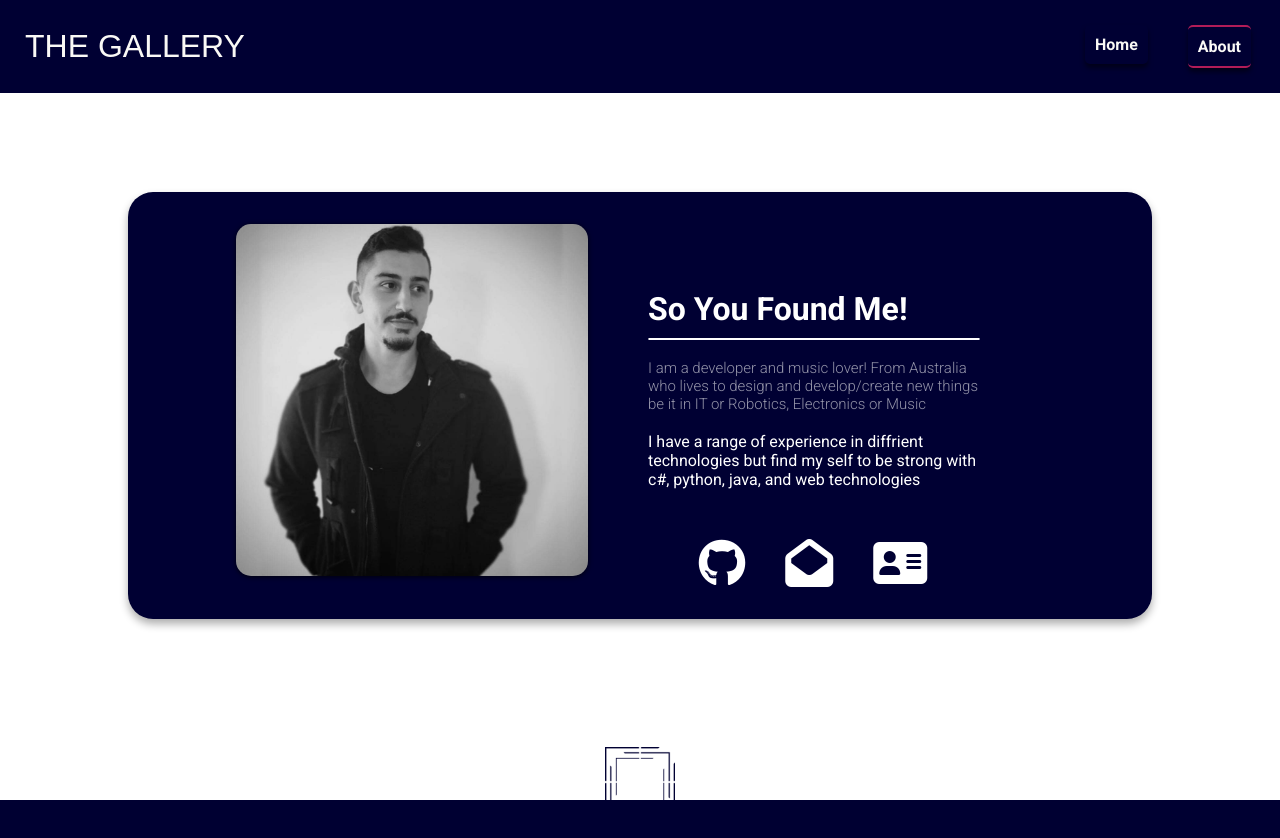
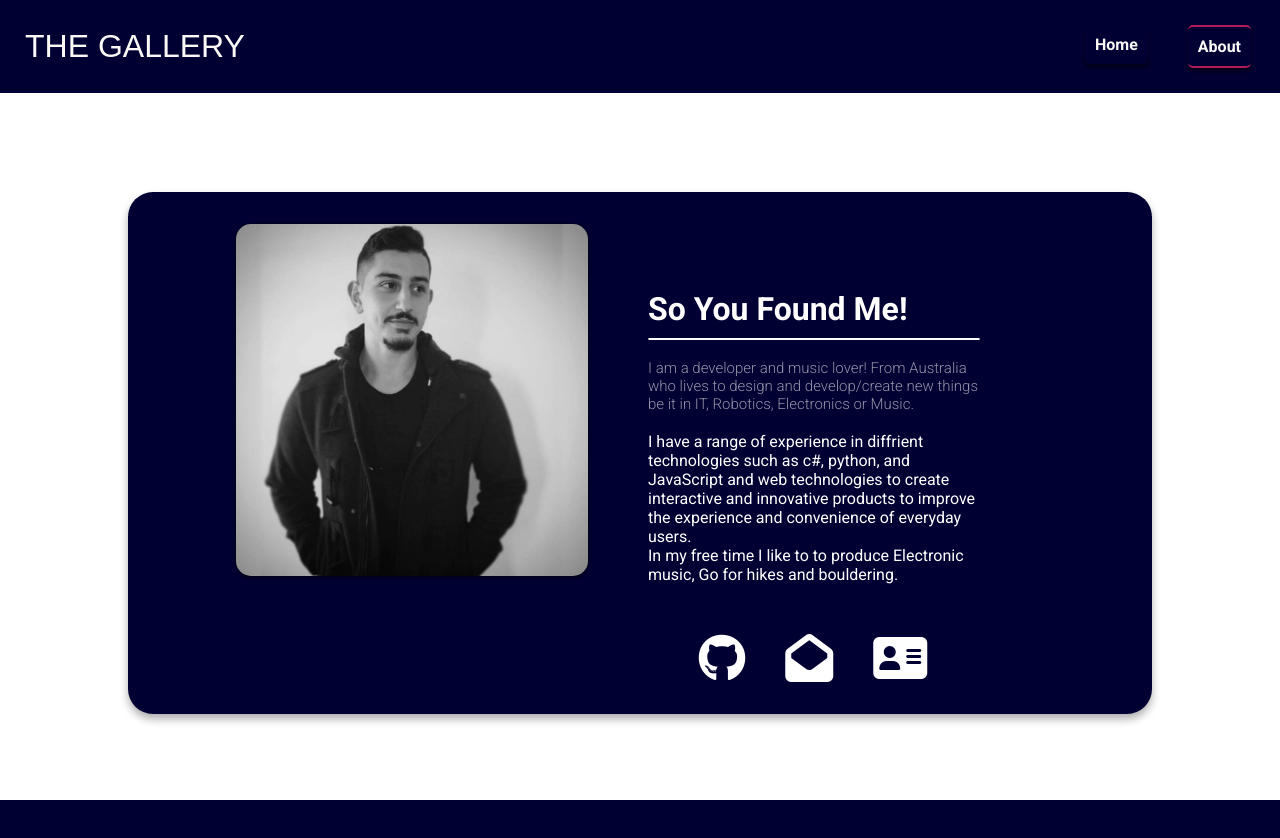
Before and after one commit to 3li4m/the-gallery, a React (Create React App) app: page /the-gallery/about in a window 1280 px wide. Shown: the top 838 px of the page. Built offline with nearby package versions, Linux system fonts and the light colour scheme; a web font is replaced by a local one.

Commit message:
Test Update

```diff
--- a/src/Components/About.jsx
+++ b/src/Components/About.jsx
@@ -12,11 +12,14 @@ const About = () => {
             <hr />
             <br />
             <h3>I am a developer and music lover! From Australia who lives to design and develop/create new things be it in
-                IT or Robotics, Electronics or Music
+                IT, Robotics, Electronics or Music.
             </h3>
             <br />
-            <p>I have a range of experience in diffrient technologies but find my self to be strong
-                with c#, python, java, and web technologies</p>
+            <p>I have a range of experience in diffrient technologies such as c#, python, and JavaScript and web technologies to create interactive and innovative
+                products to improve the experience and convenience of everyday users.
+            </p>
+            <p>In my free time I like to to produce Electronic music, Go for hikes and bouldering.
+            </p>
             <div className="faHandler">
                 <a href="https://github.com/3li4m" ><i class="fa-class fa-brands fa-github"></i></a>
                 <a href = "mailto: contacteliea@gmail.com" ><i class="fa-class fa-solid fa-envelope-open"></i></a>
```
